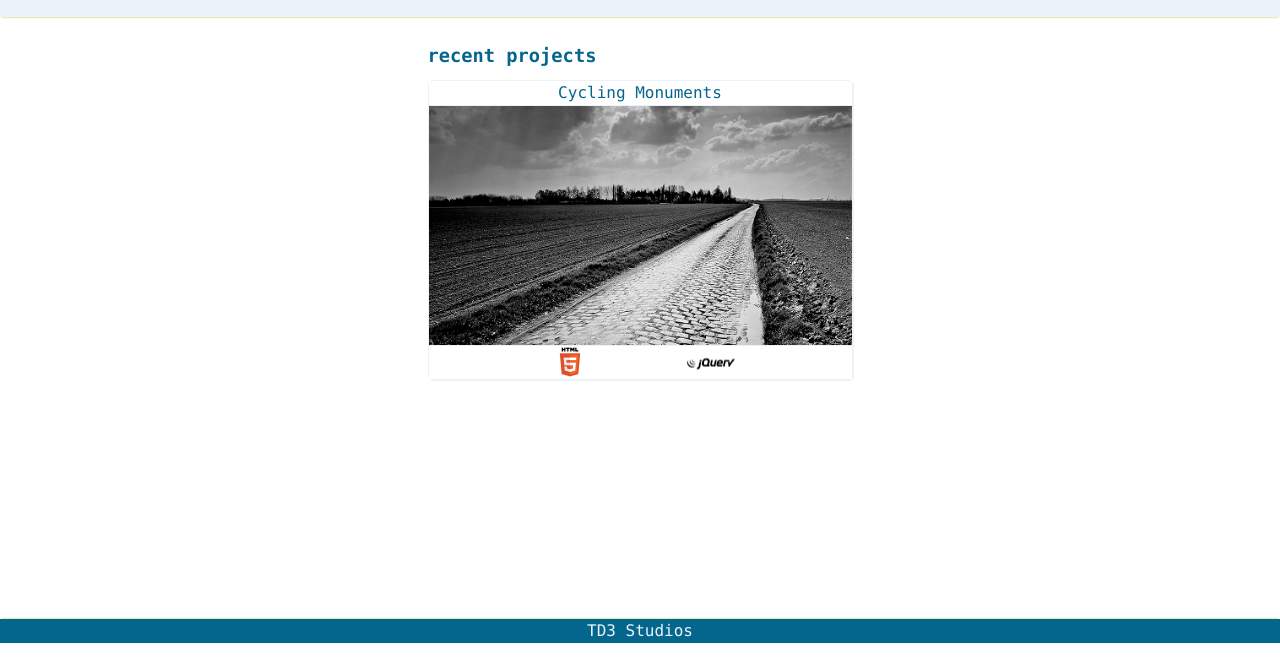
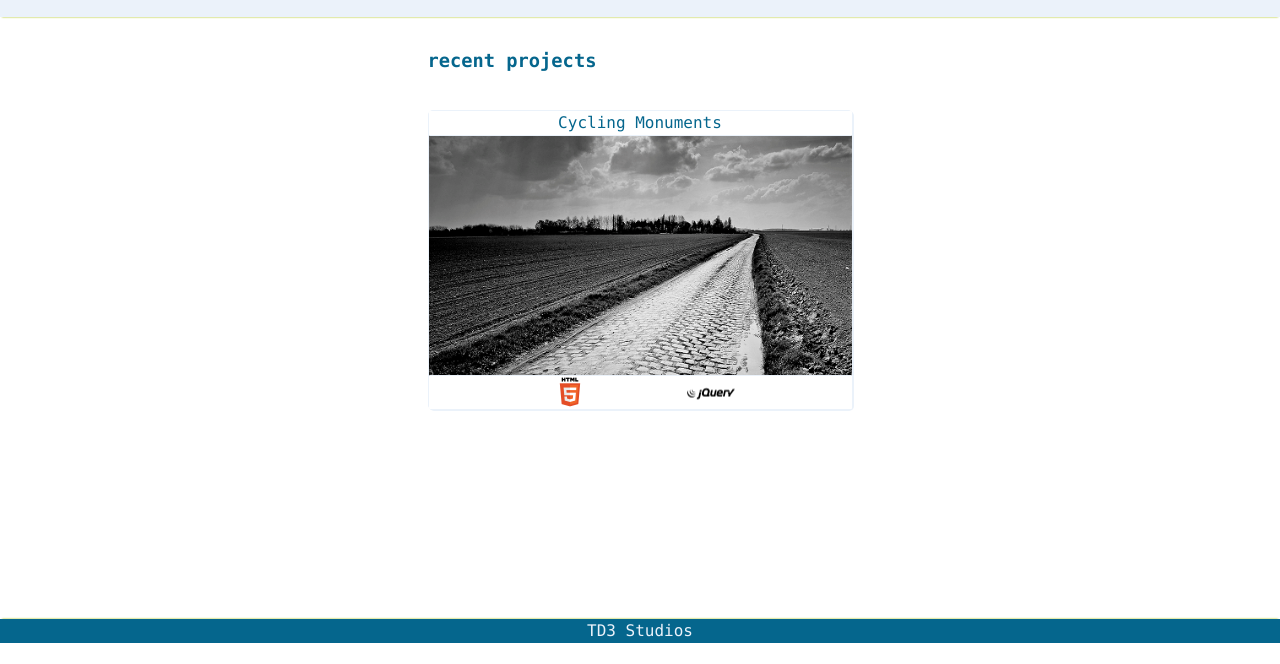
Before and after one commit to toddcd/ToddDavisPorfolioSite, a plain HTML site: page index.html in a window 1280 px wide. Both pictures are taken after a click on the button "projects". Shown: the part 157-821 px from the top of the page. Drawn offline with nearby package versions, Linux system fonts and the light colour scheme.

Commit message:
update copy and added padding

```diff
--- a/main.css
+++ b/main.css
@@ -448,7 +448,7 @@ p > span {
 .ph1 {
     text-align: left;
     width: 318px;
-    padding: 20px 0 10px 0;
+    padding: 25px 0 35px 0;
     /*margin: 5px;*/
     color: #05668d;
 }
--- a/script.js
+++ b/script.js
@@ -201,6 +201,7 @@ function createNavigationClickHandlers() {
 
     $('.td3_logo').click(function () {
         openLandingPage();
+        // $("body").scrollTop();
     })
 
     $(".nav_ul li").click(function () {
```
